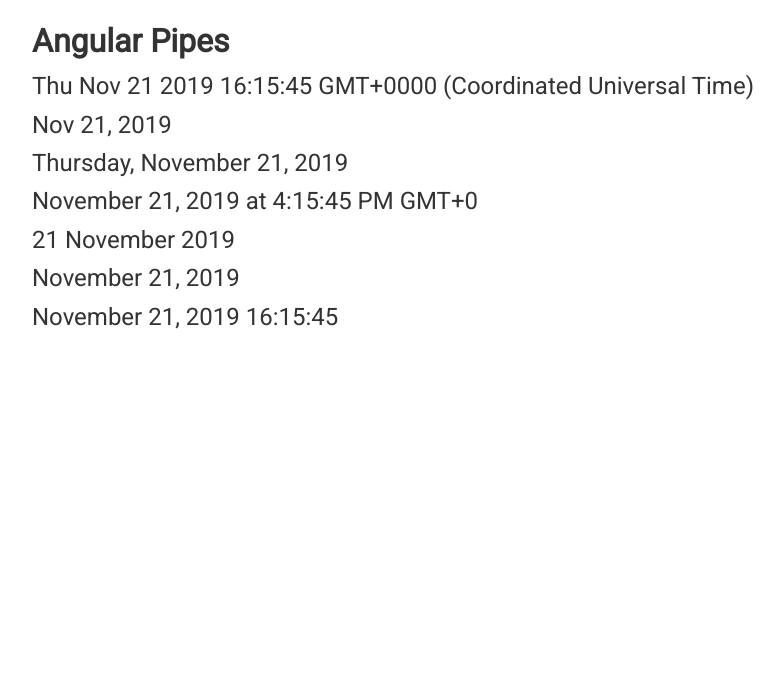
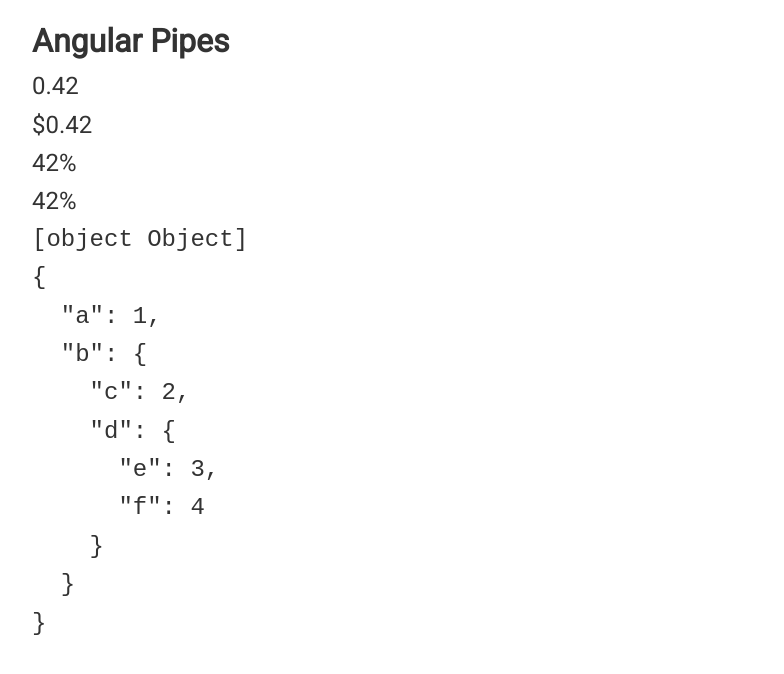
Before and after one commit to EvgeniyAn/Angular8Course, an Angular app in the folder Pipes/: page / in a window 1280 px wide. Shown: the top 674 px of the page, without its empty margins (108-892 px from the left). Built offline with nearby package versions, Linux system fonts and the light colour scheme.

Commit message:
#40 Other pipes

```diff
--- a/Pipes/src/app/app.component.html
+++ b/Pipes/src/app/app.component.html
@@ -17,12 +17,20 @@
 <!--  <p>{{str | slice:1:5 }}</p>-->
 <!--  <p>{{str | slice:1:-2 }}</p>-->
 
-  <p>{{date}}</p>
-  <p>{{date | date}}</p>
-  <p>{{date | date: 'fullDate'}}</p>
-  <p>{{date | date: 'long'}}</p>
-  <p>{{date | date: 'dd MMMM yyyy'}}</p>
-  <p>{{date | date: 'MMMM dd, yyyy'}}</p>
-  <p>{{date | date: 'MMMM dd, yyyy HH:mm:ss'}}</p>
+<!--  <p>{{date}}</p>-->
+<!--  <p>{{date | date}}</p>-->
+<!--  <p>{{date | date: 'fullDate'}}</p>-->
+<!--  <p>{{date | date: 'long'}}</p>-->
+<!--  <p>{{date | date: 'dd MMMM yyyy'}}</p>-->
+<!--  <p>{{date | date: 'MMMM dd, yyyy'}}</p>-->
+<!--  <p>{{date | date: 'MMMM dd, yyyy HH:mm:ss'}}</p>-->
+
+  <p>{{float}}</p>
+  <p>{{float | currency}}</p>
+  <p>{{float | percent}}</p>
+  <p>{{float | percent:'2.0-0'}}</p>
+
+  <pre><p>{{obj}}</p></pre>
+  <pre><p>{{obj | json}}</p></pre>
 
 </div>
--- a/Pipes/src/app/app.component.ts
+++ b/Pipes/src/app/app.component.ts
@@ -6,8 +6,18 @@
   styleUrls: ['./app.component.scss']
 })
 export class AppComponent {
-  e:number = Math.E;
+  e: number = Math.E;
   str = 'hello world';
   date: Date = new Date();
-
+  float: number = 0.42;
+  obj = {
+    a: 1,
+    b: {
+      c: 2,
+      d: {
+        e: 3,
+        f: 4
+      }
+    }
+  }
 }
```
